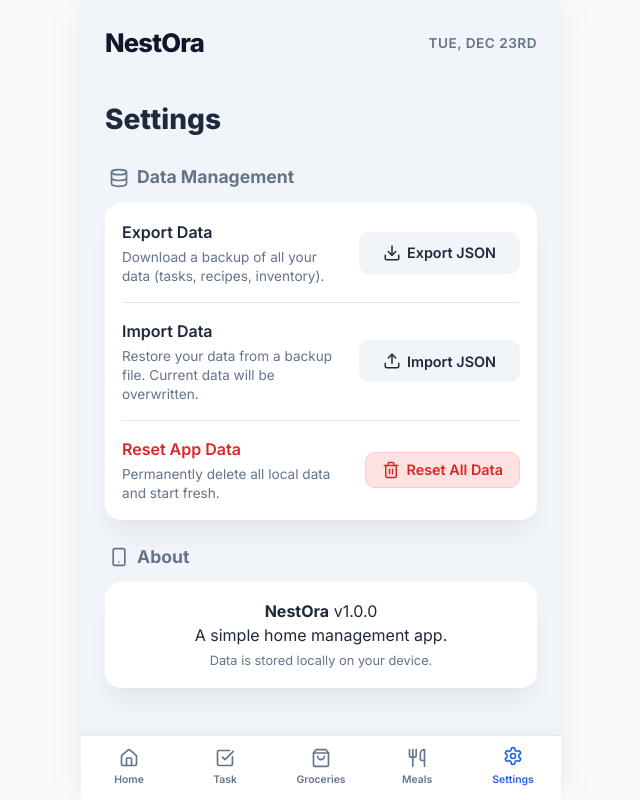
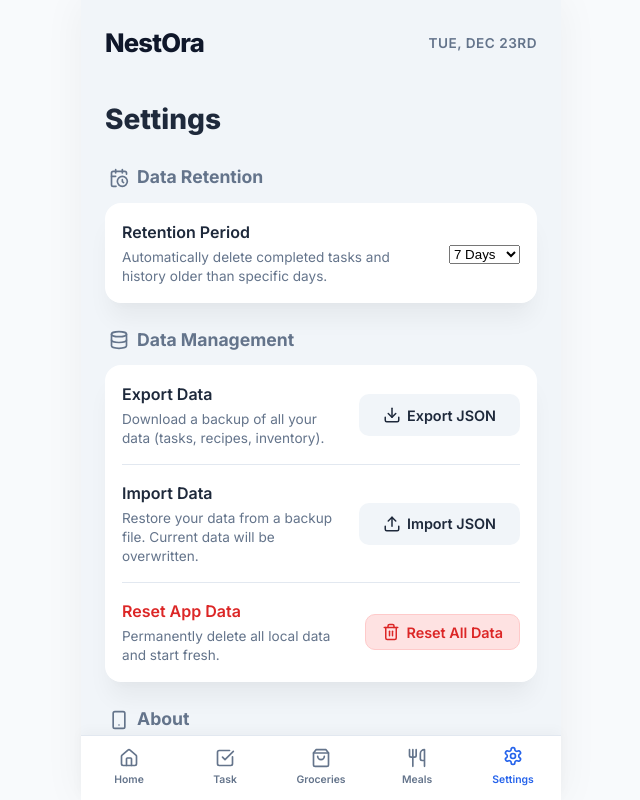
Before and after one commit to shamli-nishad/NestOra, a React (Vite) app in the folder frontend/: page /settings in a window 1280 px wide. Shown: the whole page, without its empty margins (319-959 px from the left). Built offline with nearby package versions, Linux system fonts and the light colour scheme.

Commit message:
Added retention policy implementation

```diff
--- /dev/null
+++ b/frontend/src/hooks/useRetentionPolicy.js
@@ -0,0 +1,53 @@
+import { useLocalStorage } from './useLocalStorage';
+
+/**
+ * Hook to manage and apply data retention policies.
+ *
+ * @returns {Object} { retentionDays, updateRetentionDays, applyRetention }
+ */
+export const useRetentionPolicy = () => {
+    const [settings, setSettings] = useLocalStorage('nestora_settings', { retentionDays: 7 });
+
+    const retentionDays = settings.retentionDays || 7;
+
+    const updateRetentionDays = (days) => {
+        setSettings({ ...settings, retentionDays: parseInt(days, 10) });
+    };
+
+    /**
+     * Filters out items that are older than the retention period.
+     *
+     * @param {Array} items - The list of items to filter.
+     * @param {string} dateKey - The key in the item object containing the date string (ISO).
+     * @param {Function} [filterCondition] - Optional callback. If provided, only items returning true are subject to retention check.
+     * @returns {Array} - The cleaned list of items.
+     */
+    const applyRetention = (items, dateKey, filterCondition = null) => {
+        if (!items || !Array.isArray(items)) return [];
+
+        const now = new Date();
+        const cutoffDate = new Date(now);
+        cutoffDate.setDate(now.getDate() - retentionDays);
+
+        return items.filter(item => {
+            // If a filter condition is provided and the item doesn't match, keep it safe.
+            if (filterCondition && !filterCondition(item)) {
+                return true;
+            }
+
+            const itemDateStr = item[dateKey];
+            if (!itemDateStr) return true; // If no date, keep it safe (or maybe discard? assuming keep for safety)
+
+            const itemDate = new Date(itemDateStr);
+
+            // Keep item if it is newer than the cutoff date
+            return itemDate >= cutoffDate;
+        });
+    };
+
+    return {
+        retentionDays,
+        updateRetentionDays,
+        applyRetention
+    };
+};
--- a/frontend/src/modules/Chores/ChoresContainer.jsx
+++ b/frontend/src/modules/Chores/ChoresContainer.jsx
@@ -51,7 +51,17 @@ const ChoresContainer = () => {
     };
 
     const toggleChore = (id) => {
-        setChores(chores.map(c => c.id === id ? { ...c, completed: !c.completed } : c));
+        setChores(chores.map(c => {
+            if (c.id === id) {
+                const newCompleted = !c.completed;
+                return {
+                    ...c,
+                    completed: newCompleted,
+                    completedAt: newCompleted ? new Date().toISOString() : null
+                };
+            }
+            return c;
+        }));
     };
 
     const deleteChore = (id) => {
--- a/frontend/src/modules/Dashboard/Dashboard.jsx
+++ b/frontend/src/modules/Dashboard/Dashboard.jsx
@@ -13,6 +13,7 @@ import {
 } from 'lucide-react';
 import { getLocalDateTimeForInput } from '../../utils/dateUtils';
 import { useLocalStorage } from '../../hooks/useLocalStorage';
+import { useRetentionPolicy } from '../../hooks/useRetentionPolicy';
 import BottomSheet from '../../components/UI/BottomSheet';
 import { isChoreDue } from '../../utils/choreUtils';
 import './Dashboard.css';
@@ -28,12 +29,44 @@ const Dashboard = () => {
     const [isCookModalOpen, setIsCookModalOpen] = useState(false);
 
     // Data Hooks
-    const [chores] = useLocalStorage('nestora_chores', []);
+    const [chores, setChores] = useLocalStorage('nestora_chores', []);
     const [inventory, setInventory] = useLocalStorage('nestora_inventory', []);
     const [expenses] = useLocalStorage('nestora_expenses', []);
     const [recipes] = useLocalStorage('nestora_recipes', []);
     const [cookingHistory, setCookingHistory] = useLocalStorage('nestora_cooking_history', []);
     const [shoppingSessions] = useLocalStorage('nestora_shopping_sessions', []);
+
+    const { applyRetention } = useRetentionPolicy();
+
+    // Auto-Cleanup Effect
+    useEffect(() => {
+        // 1. Clean up Completed Tasks
+        // We only want to filter IF there are items to remove to avoid infinite loops if it triggers rerenders
+        // But useLocalStorage setter usually is stable.
+
+        // However, reading 'chores' inside useEffect creates a dependency.
+        // We generally want this to run ONCE on mount, but 'chores' might not be loaded yet?
+        // useLocalStorage reads synchronously from localStorage on init, so it should be fine.
+        // But to be safe, let's just run it when chores/history change, but strictly check length.
+
+        if (chores.length > 0) {
+            const cleanedChores = applyRetention(chores, 'completedAt', (item) => item.completed);
+            if (cleanedChores.length !== chores.length) {
+                console.log(`[Retention] Cleaning up ${chores.length - cleanedChores.length} old tasks.`);
+                setChores(cleanedChores);
+            }
+        }
+
+        // 2. Clean up Cooking History
+        if (cookingHistory.length > 0) {
+            const cleanedHistory = applyRetention(cookingHistory, 'date');
+            if (cleanedHistory.length !== cookingHistory.length) {
+                console.log(`[Retention] Cleaning up ${cookingHistory.length - cleanedHistory.length} history items.`);
+                setCookingHistory(cleanedHistory);
+            }
+        }
+    }, [chores, cookingHistory]); // Run when data is available/changes.
+
     useEffect(() => {
         // Calculate Summary
         const now = new Date();
--- a/frontend/src/modules/Settings/Settings.jsx
+++ b/frontend/src/modules/Settings/Settings.jsx
@@ -1,9 +1,11 @@
 import React, { useRef } from 'react';
-import { Download, Upload, Trash2, AlertTriangle, CheckCircle, Smartphone, Database } from 'lucide-react';
+import { Download, Upload, Trash2, AlertTriangle, CheckCircle, Smartphone, Database, CalendarClock } from 'lucide-react';
+import { useRetentionPolicy } from '../../hooks/useRetentionPolicy';
 import './Settings.css';
 
 const Settings = () => {
     const fileInputRef = useRef(null);
+    const { retentionDays, updateRetentionDays } = useRetentionPolicy();
 
     const getAllData = () => {
         const data = {};
@@ -96,6 +98,29 @@ const Settings = () => {
             </header>
 
             <div className="settings-section">
+                <h2><CalendarClock size={20} /> Data Retention</h2>
+                <div className="card settings-card">
+                    <div className="setting-item">
+                        <div className="setting-info">
+                            <h3>Retention Period</h3>
+                            <p>Automatically delete completed tasks and history older than specific days.</p>
+                        </div>
+                        <div className="retention-control">
+                            <select
+                                value={retentionDays}
+                                onChange={(e) => updateRetentionDays(e.target.value)}
+                                className="retention-select"
+                            >
+                                {Array.from({ length: 14 }, (_, i) => i + 1).map(day => (
+                                    <option key={day} value={day}>{day} Days</option>
+                                ))}
+                            </select>
+                        </div>
+                    </div>
+                </div>
+            </div>
+
+            <div className="settings-section">
                 <h2><Database size={20} /> Data Management</h2>
                 <div className="card settings-card">
                     <div className="setting-item">
```
